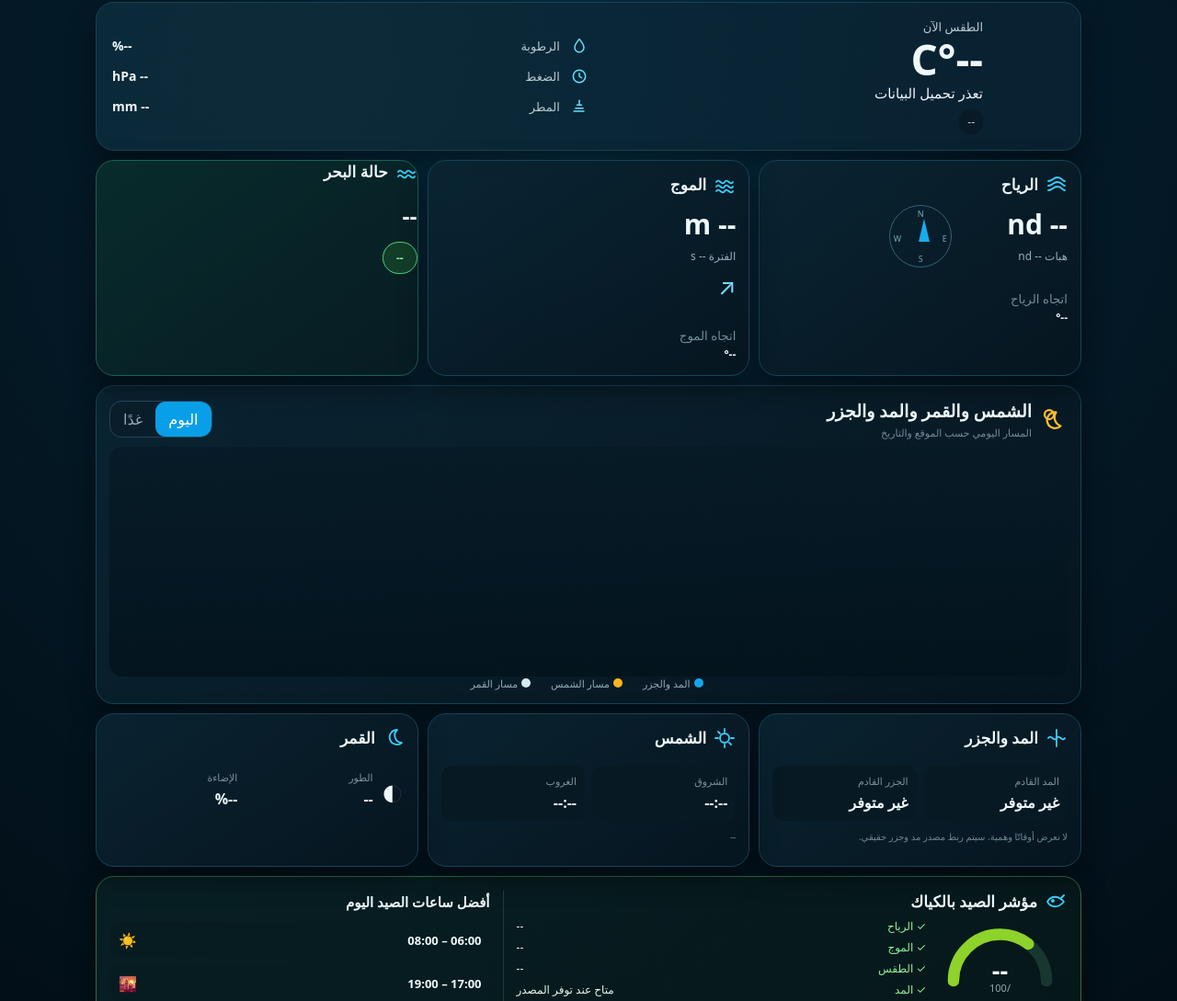
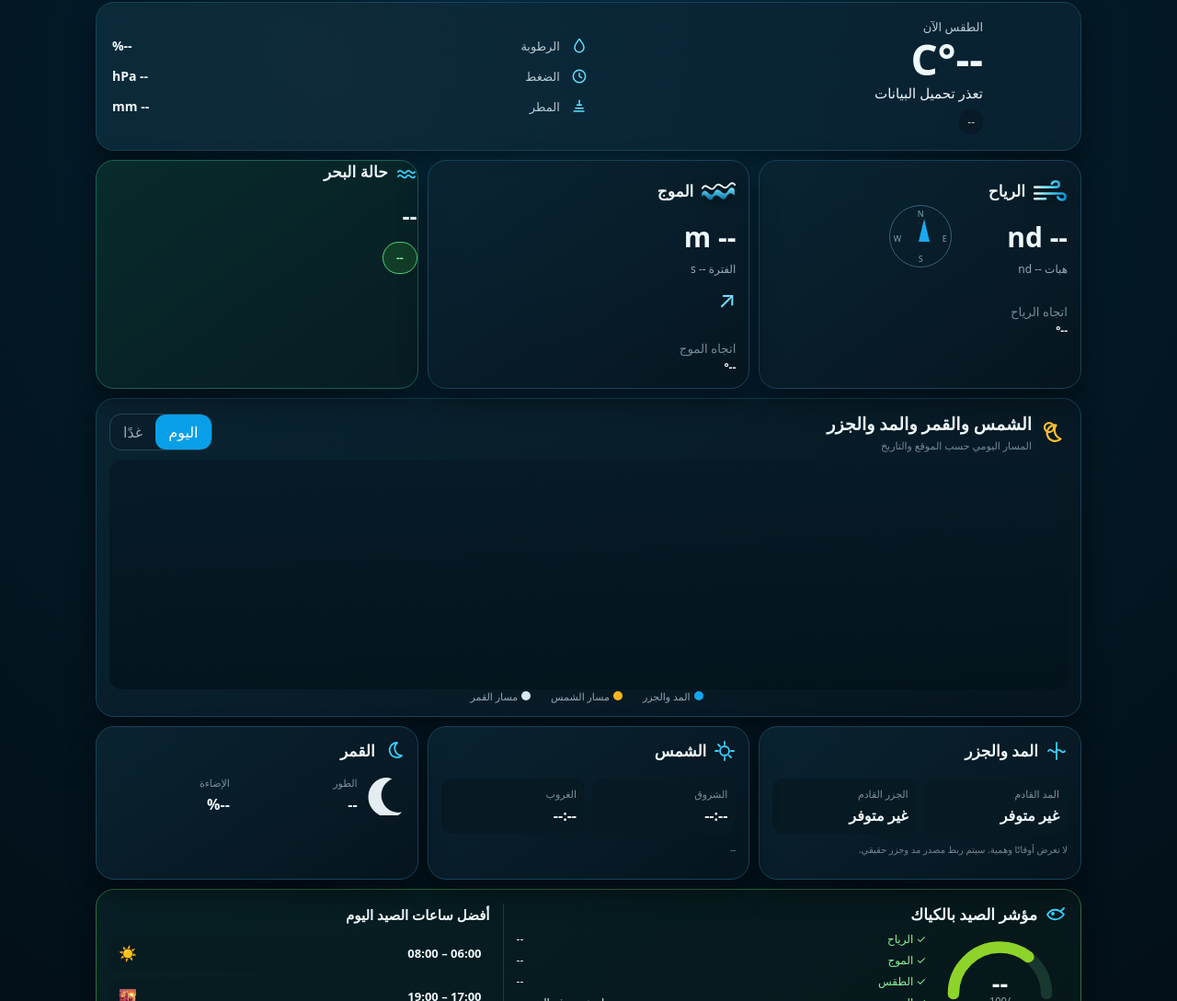
Before and after one commit to trabelsik514-cmd/PRO-KAYAK-FICHING, a plain HTML site: page index.html in a window 1280 px wide. Shown: the part 154-1243 px from the top of the page at 92% size. Drawn offline with Linux system fonts and the light colour scheme; no server answers.

Commit message:
Use image-style wind wave and moon visuals

```diff
--- a/index.html
+++ b/index.html
@@ -33,8 +33,8 @@
   </section>
 
   <section class="three-grid">
-    <article class="card info-card"><div class="card-title"><svg viewBox="0 0 24 24"><path d="M3 8c5 0 5-4 10-4s5 4 8 4M3 13c5 0 5-4 10-4s5 4 8 4M3 18c5 0 5-4 10-4s5 4 8 4"/></svg><h2 data-ar="الرياح" data-fr="Vent">الرياح</h2></div><strong id="wind">-- nd</strong><span id="gust">هبات -- nd</span><div class="compass"><span>N</span><span>E</span><span>S</span><span>W</span><i id="windArrow"></i></div><small data-ar="اتجاه الرياح" data-fr="Direction du vent">اتجاه الرياح</small><b id="winddir">--°</b></article>
-    <article class="card info-card"><div class="card-title"><svg viewBox="0 0 24 24"><path d="M3 9c3-5 6 5 9 0s6 5 9 0M3 14c3-5 6 5 9 0s6 5 9 0M3 19c3-5 6 5 9 0s6 5 9 0"/></svg><h2 data-ar="الموج" data-fr="Vagues">الموج</h2></div><strong id="wave">-- m</strong><span id="period">الفترة -- s</span><div class="wave-arrow">↗</div><small data-ar="اتجاه الموج" data-fr="Direction des vagues">اتجاه الموج</small><b id="wavedir">--°</b></article>
+    <article class="card info-card"><div class="card-title"><span class="real-icon wind-real"></span><h2 data-ar="الرياح" data-fr="Vent">الرياح</h2></div><strong id="wind">-- nd</strong><span id="gust">هبات -- nd</span><div class="compass"><span>N</span><span>E</span><span>S</span><span>W</span><i id="windArrow"></i></div><small data-ar="اتجاه الرياح" data-fr="Direction du vent">اتجاه الرياح</small><b id="winddir">--°</b></article>
+    <article class="card info-card"><div class="card-title"><span class="real-icon wave-real"></span><h2 data-ar="الموج" data-fr="Vagues">الموج</h2></div><strong id="wave">-- m</strong><span id="period">الفترة -- s</span><div class="wave-arrow">↗</div><small data-ar="اتجاه الموج" data-fr="Direction des vagues">اتجاه الموج</small><b id="wavedir">--°</b></article>
     <article class="card sea-card"><div class="card-title"><svg viewBox="0 0 24 24"><path d="M3 12c3-5 6 5 9 0s6 5 9 0M3 17c3-5 6 5 9 0s6 5 9 0"/></svg><h2 data-ar="حالة البحر" data-fr="État de la mer">حالة البحر</h2></div><strong id="seaState">--</strong><div class="sea-status" id="kayakStatus">--</div></article>
   </section>
 
@@ -47,7 +47,7 @@
   <section class="three-grid lower">
     <article class="card mini-card"><div class="card-title"><svg viewBox="0 0 24 24"><path d="M3 12c3-5 6 5 9 0s6 5 9 0"/><path d="M12 3v18"/></svg><h2 data-ar="المد والجزر" data-fr="Marées">المد والجزر</h2></div><div class="two-values"><div><small data-ar="المد القادم" data-fr="Prochaine marée haute">المد القادم</small><b id="nextHigh">غير متوفر</b></div><div><small data-ar="الجزر القادم" data-fr="Prochaine marée basse">الجزر القادم</small><b id="nextLow">غير متوفر</b></div></div><p class="muted" data-ar="لا نعرض أوقاتًا وهمية. سيتم ربط مصدر مد وجزر حقيقي." data-fr="Aucune donnée de marée inventée. Une source réelle sera connectée.">لا نعرض أوقاتًا وهمية. سيتم ربط مصدر مد وجزر حقيقي.</p></article>
     <article class="card mini-card"><div class="card-title"><svg viewBox="0 0 24 24"><circle cx="12" cy="12" r="5"/><path d="M12 2v3M12 19v3M2 12h3M19 12h3M5 5l2 2M17 17l2 2"/></svg><h2 data-ar="الشمس" data-fr="Soleil">الشمس</h2></div><div class="sun-times"><div><small data-ar="الشروق" data-fr="Lever">الشروق</small><b id="sunrise">--:--</b></div><div><small data-ar="الغروب" data-fr="Coucher">الغروب</small><b id="sunset">--:--</b></div></div><p id="dayLength" class="muted">--</p></article>
-    <article class="card mini-card"><div class="card-title"><svg viewBox="0 0 24 24"><path d="M16 3a8 8 0 1 0 5 14A8 8 0 0 1 16 3z"/></svg><h2 data-ar="القمر" data-fr="Lune">القمر</h2></div><div class="moon-box"><span id="moonVisual">◐</span><div><small data-ar="الطور" data-fr="Phase">الطور</small><b id="moonPhase">--</b></div><div><small data-ar="الإضاءة" data-fr="Illumination">الإضاءة</small><b id="moonIllum">--%</b></div></div></article>
+    <article class="card mini-card"><div class="card-title"><svg viewBox="0 0 24 24"><path d="M16 3a8 8 0 1 0 5 14A8 8 0 0 1 16 3z"/></svg><h2 data-ar="القمر" data-fr="Lune">القمر</h2></div><div class="moon-box"><span id="moonVisual" class="moon-visual"></span><div><small data-ar="الطور" data-fr="Phase">الطور</small><b id="moonPhase">--</b></div><div><small data-ar="الإضاءة" data-fr="Illumination">الإضاءة</small><b id="moonIllum">--%</b></div></div></article>
   </section>
 
   <section class="card fishing-score"><div><div class="card-title"><svg viewBox="0 0 24 24"><path d="M3 12c4-7 12-7 18 0-6 7-14 7-18 0z"/><circle cx="9" cy="11" r="1"/><path d="M18 8l3-3"/></svg><h2 data-ar="مؤشر الصيد بالكياك" data-fr="Indice pêche en kayak">مؤشر الصيد بالكياك</h2></div><div class="score-row"><div class="gauge"><svg viewBox="0 0 120 70"><path class="gauge-bg" d="M15 60a45 45 0 0 1 90 0"/><path id="gaugeFill" class="gauge-fill" d="M15 60a45 45 0 0 1 90 0"/></svg><b id="score">--</b><span>/100</span></div><div class="checks"><p>✓ <span data-ar="الرياح" data-fr="Vent">الرياح</span><b id="windCheck">--</b></p><p>✓ <span data-ar="الموج" data-fr="Vagues">الموج</span><b id="waveCheck">--</b></p><p>✓ <span data-ar="الطقس" data-fr="Météo">الطقس</span><b id="weatherCheck">--</b></p><p>✓ <span data-ar="المد" data-fr="Marée">المد</span><b data-ar="متاح عند توفر المصدر" data-fr="Disponible avec la source">متاح عند توفر المصدر</b></p></div></div></div><aside class="best-hours"><h3 data-ar="أفضل ساعات الصيد اليوم" data-fr="Meilleures heures de pêche">أفضل ساعات الصيد اليوم</h3><div><b id="best1">06:00 – 08:00</b><span>☀️</span></div><div><b id="best2">17:00 – 19:00</b><span>🌇</span></div></aside></section>
```
